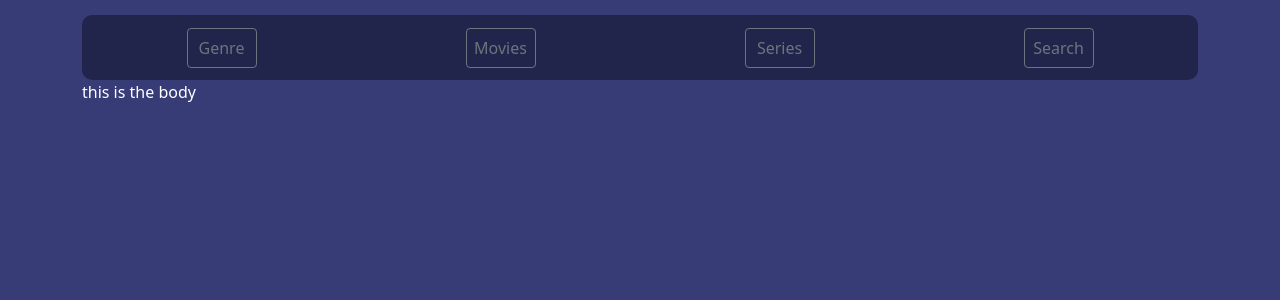
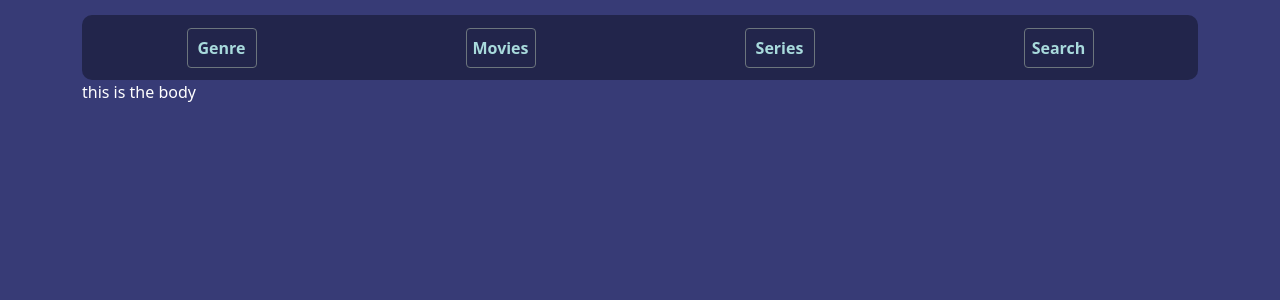
Before and after one commit to amacazzaga/moviestmbd, a React (Create React App) app: page / in a window 1280 px wide. Shown: the top 300 px of the page. Built offline with nearby package versions, Linux system fonts and the light colour scheme.

Commit message:
css on header

```diff
--- a/src/Css.css
+++ b/src/Css.css
@@ -4,12 +4,14 @@ header {
   margin-top: 15px;
   height: 65px;
   display: flex;
-  color: white;
+
   align-items: center;
   justify-content: space-around;
   background-color: #22254b;
 }
 .btn-outline-secondary{
+    color: #a8dadc;
+    font-weight: bold;
     margin:5px;
     padding: 5px;
     width: 70px;
```
